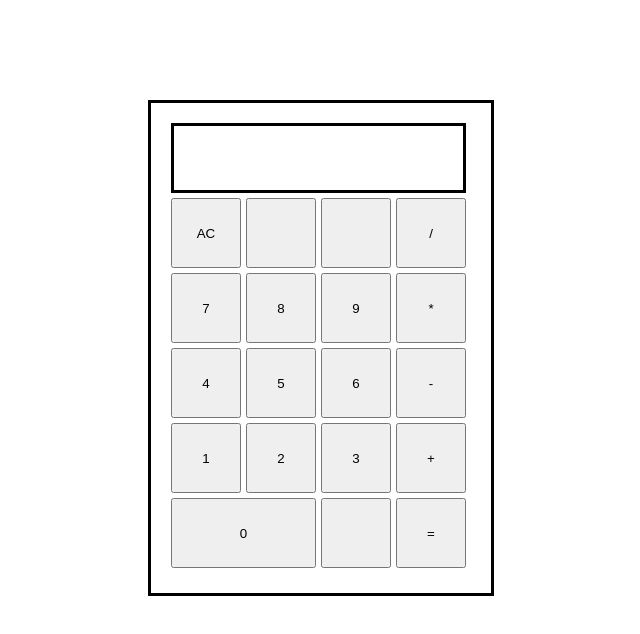
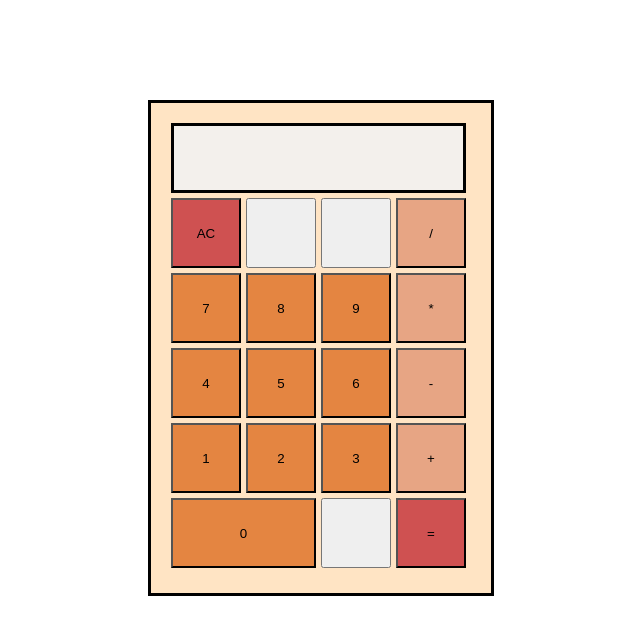
Before and after one commit to vbv-shm/Calculator, a plain HTML site: page index.html in a window 1280 px wide. Shown: the whole page, without its empty margins (460-1100 px from the left). Drawn offline with Linux system fonts and the light colour scheme.

Commit message:
Update styles.css

```diff
--- a/styles.css
+++ b/styles.css
@@ -8,11 +8,13 @@ display{
     margin-top: 100px;
     border-style: solid;
     padding: 20px;
+    background-color: bisque;
 }
 
 #screen{
     grid-area: 1/1/1/5;
     border-style: solid;
+    background-color: rgb(243, 240, 236);
 }
 
 #press0{
@@ -31,3 +33,12 @@ display{
     font-size: 35px;
     margin-right: 10px;
 }
+.typescreen{
+    background-color: rgb(228, 133, 65);
+}
+.typescreen2 {
+    background-color: rgb(231, 165, 132);
+}
+#pressequal, #pressAC{
+    background-color: rgb(207, 81, 81);
+}
```
